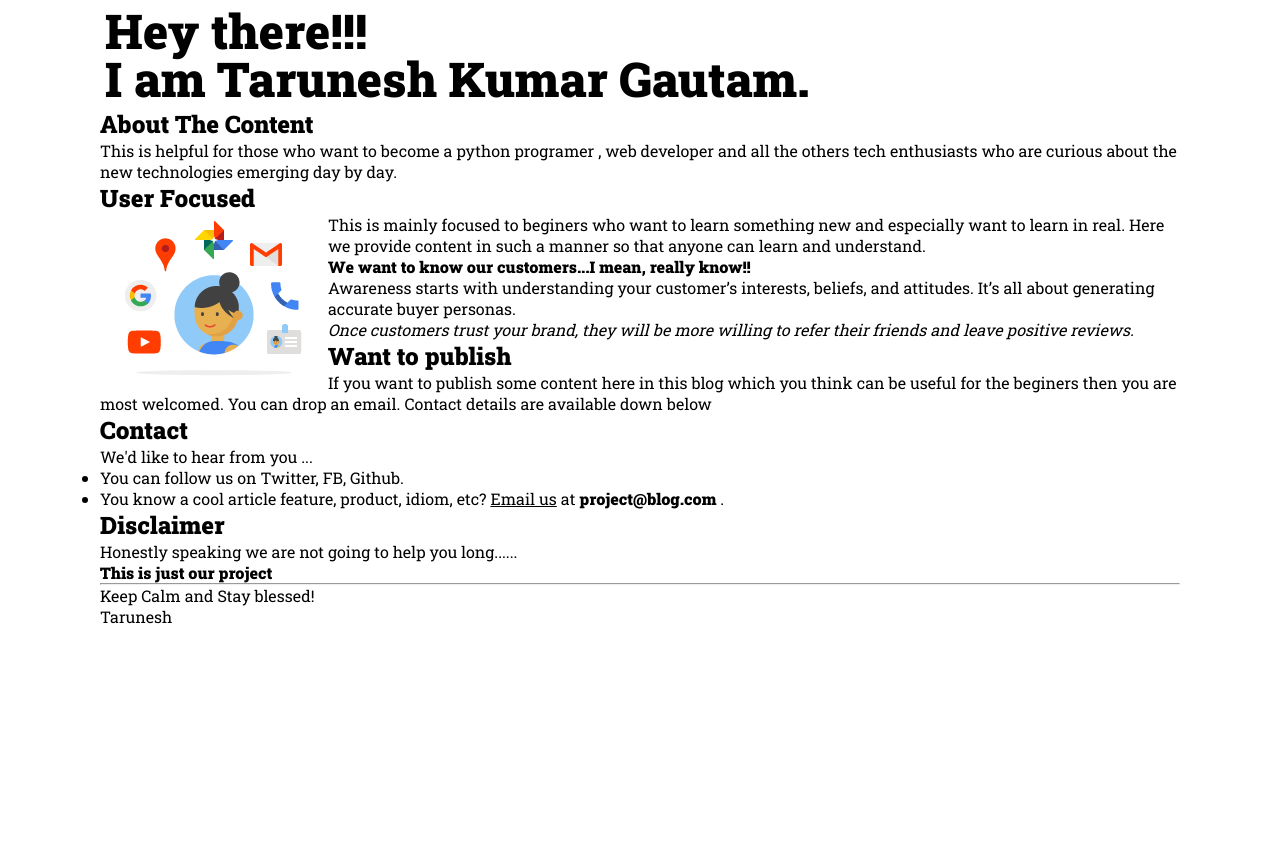
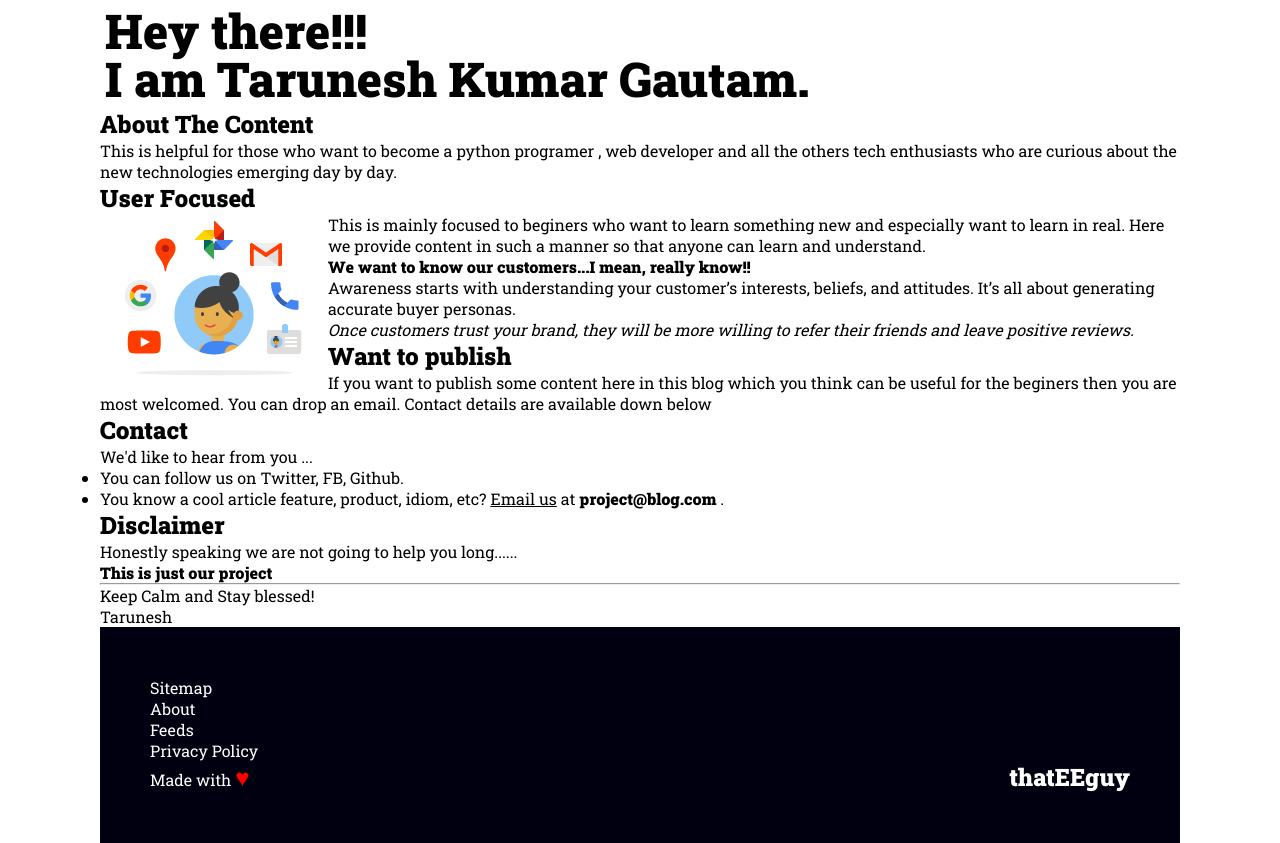
Before and after one commit to tarunxsh/thatEEguyBackend, a Django app: page /about/ in a window 1280 px wide. Shown: the part 98-941 px from the top of the page. Before the commit the page ends 722 px from the top, so only its background shows below. Run offline with Django 3.2, Linux system fonts and the light colour scheme.

Commit message:
added footer

```diff
--- a/blog/static/blog/css/article.css
+++ b/blog/static/blog/css/article.css
@@ -37,6 +37,7 @@ span {
 
 .content {
 	padding: 30px 10px;
+	height: 80vh;
 
 }
 
--- a/blog/static/blog/css/stable.css
+++ b/blog/static/blog/css/stable.css
@@ -236,6 +236,20 @@ nav a {
     background-color: #FFC107;
 }
 
+/*===============================================================*/
+/*footer*/
+footer{
+    padding:50px;
+    background-color: #001;
+    color: #fff;
+}
+
+footer ul{
+    list-style: none;
+}
+
+
+
 /*=============================================================*/
 /*responsive css for big screens*/
 @media (min-width:786px) {
@@ -294,7 +308,7 @@ nav a {
     }
 
     .right {
-        margin-top: 20px;
+        margin-top: 5px;
         flex-direction: column;
         align-self: flex-start;
         width: 30%;
@@ -321,13 +335,18 @@ nav a {
         letter-spacing: .2em;
         font-weight: bold;
     }
+    footer{
+        display: flex;
+        justify-content: space-between;
+        align-items: flex-end;
+    }
 }
 
 
 /*sticky applies when left right becomes sticky | using js*/
 .sticky {
     position: sticky;
-    top: 45px;
+    top: 50px;
     left: 10px;
 }
 
--- a/blog/templates/base.html
+++ b/blog/templates/base.html
@@ -64,14 +64,14 @@
 <!-- <div class="feature-container">
     <div class="scrolling-wrapper" role="region" aria-label="gallery" tabindex="0">
     	<div class="f1 f-item">
-        <img src="feature.jpg" alt="" class="fimg"></div>
+        <img src="https://www.hackingwithswift.com/uploads/matrix.jpg" alt="" class="fimg"></div>
     <div class="f2 f-item">
-        <img src="feature.jpg" alt="" class="fimg"></div>
+        <img src="https://www.hackingwithswift.com/uploads/matrix.jpg" alt="" class="fimg"></div>
     <div class="f3 f-item" >
-        <img src="feature.jpg" alt="" class="fimg"></div>
+        <img src="https://www.hackingwithswift.com/uploads/matrix.jpg" alt="" class="fimg"></div>
 </div>
-</div> -->
-
+</div>
+ -->
 
 </header>
 
@@ -79,7 +79,18 @@
 {% endblock %}
 
 
-<footer></footer>
+<footer>
+	<div>
+		<ul>
+			<li>Sitemap</li>
+			<li>About</li>
+			<li>Feeds</li>
+			<li>Privacy Policy</li>
+			<li>Made with <span style="color: red;font-size: 150%;">&hearts;</span></li>
+		</ul>
+	</div>
+	<div><h2><a href="{% url 'index' %}">thatEEguy</a></h2></div>
+</footer>
 <!-- <script type="text/javascript" src="main.js"></script> -->
 <script type="text/javascript" src="{% static 'blog/js/responsive-nav.js'%}"></script>
 {% block script %}
```
